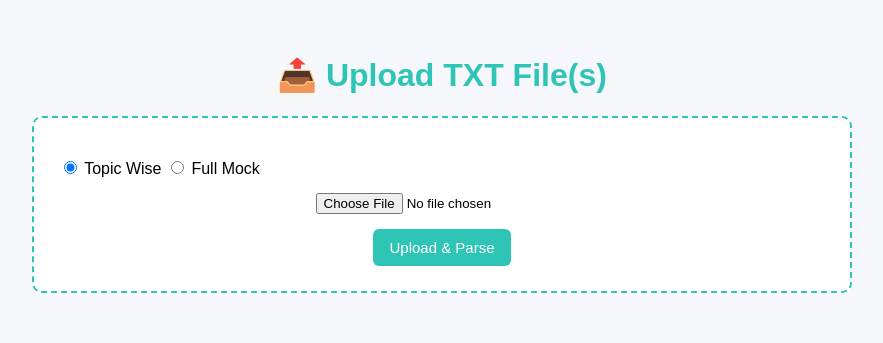
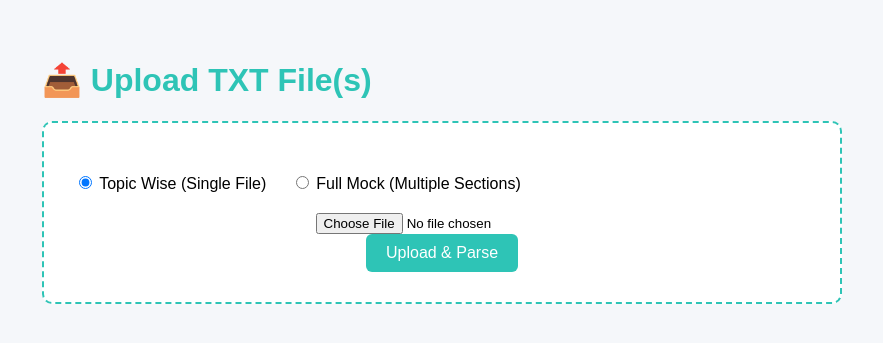
Before and after one commit to no-fluke/fictional-potatocreater, a Flask app: page / in a window 1280 px wide. Shown: the top 343 px of the page, without its empty margins (198-1081 px from the left). Run offline with Flask 3, Linux system fonts and the light colour scheme.

Commit message:
Update index.html

```diff
--- a/templates/index.html
+++ b/templates/index.html
@@ -4,225 +4,124 @@
     <meta charset="UTF-8">
     <meta name="viewport" content="width=device-width, initial-scale=1.0">
     <title>Quiz Builder - Upload</title>
-
     <style>
-body {
-    font-family: Arial, sans-serif;
-    max-width: 820px;
-    margin: 20px auto;
-    padding: 15px;
-    background: #f5f7fa;
-}
-
-h1 { color: #2ec4b6; text-align: center; }
-
-.container {
-    border: 2px dashed #2ec4b6;
-    padding: 25px;
-    text-align: center;
-    background: white;
-    border-radius: 10px;
-}
-
-.quiz-type { margin: 15px 0; text-align: left; }
-
-.file-group {
-    margin: 10px 0;
-    padding: 12px;
-    border: 1px solid #ddd;
-    border-radius: 6px;
-    background: #fafafa;
-    display: flex;
-    flex-wrap: wrap;
-    gap: 8px;
-}
-
-.file-group input[type="text"] {
-    flex: 1;
-    min-width: 160px;
-    padding: 6px;
-}
-
-.file-group input[type="file"] {
-    flex: 2;
-}
-
-button {
-    cursor: pointer;
-    border: none;
-    border-radius: 6px;
-    padding: 10px 16px;
-    font-size: 15px;
-}
-
-#uploadBtn {
-    background: #2ec4b6;
-    color: white;
-    margin-top: 15px;
-}
-
-#uploadBtn:disabled {
-    opacity: 0.6;
-    cursor: not-allowed;
-}
-
-.remove-btn {
-    background: #c82d3f;
-    color: white;
-    padding: 6px 10px;
-}
-
-#addSectionBtn {
-    margin: 10px 0;
-    background: #3498db;
-    color: white;
-}
-
-#progress {
-    display: none;
-    margin-top: 15px;
-    color: #2ec4b6;
-    font-weight: bold;
-}
+        body { font-family: Arial, sans-serif; max-width: 800px; margin: 20px auto; padding: 20px; background: #f5f7fa; }
+        .container { border: 2px dashed #2ec4b6; padding: 30px; text-align: center; background: white; border-radius: 10px; }
+        #fileInput { margin: 20px 0; }
+        #uploadBtn { padding: 10px 20px; background: #2ec4b6; color: white; border: none; border-radius: 6px; cursor: pointer; font-size: 16px; }
+        #progress { display: none; margin-top: 20px; color: #2ec4b6; }
+        h1 { color: #2ec4b6; }
+        .quiz-type { margin: 20px 0; text-align: left; }
+        .quiz-type label { margin-right: 20px; }
+        .file-group { margin: 10px 0; padding: 10px; border: 1px solid #ddd; border-radius: 5px; background: #f9f9f9; }
+        .file-group input[type="text"] { width: 200px; padding: 5px; margin-right: 10px; }
+        .remove-btn { background: #c82d3f; color: white; border: none; padding: 5px 10px; border-radius: 4px; cursor: pointer; }
+        #addSectionBtn { margin: 10px 0; background: #3498db; color: white; border: none; padding: 8px 12px; border-radius: 4px; cursor: pointer; }
     </style>
 </head>
-
 <body>
-
     <h1>📤 Upload TXT File(s)</h1>
-
     <div class="container">
-
         <div class="quiz-type">
-<label>
-<input type="radio" name="quiz_type" value="topic" checked onchange="toggleMode()"> Topic Wise
-</label>
-<label>
-<input type="radio" name="quiz_type" value="full" onchange="toggleMode()"> Full Mock
-</label>
+            <label><input type="radio" name="quiz_type" value="topic" checked onchange="toggleFullMock()"> Topic Wise (Single File)</label>
+            <label><input type="radio" name="quiz_type" value="full" onchange="toggleFullMock()"> Full Mock (Multiple Sections)</label>
         </div>
 
-<div id="topic-upload">
+        <div id="topic-upload" style="display: block;">
             <input type="file" id="topicFile" accept=".txt">
         </div>
 
-<div id="full-upload" style="display:none;">
+        <div id="full-upload" style="display: none;">
             <div id="fileGroups"></div>
             <button type="button" id="addSectionBtn">➕ Add Section</button>
         </div>
 
         <button id="uploadBtn">Upload & Parse</button>
         <div id="progress">Processing...</div>
-
     </div>
 
     <script>
-let sectionCounter = 0;
+        let sectionCount = 0;
 
-function toggleMode() {
+        function toggleFullMock() {
             const type = document.querySelector('input[name="quiz_type"]:checked').value;
             document.getElementById('topic-upload').style.display = type === 'topic' ? 'block' : 'none';
             document.getElementById('full-upload').style.display = type === 'full' ? 'block' : 'none';
-
-    if (type === 'full' && document.querySelectorAll('.file-group').length === 0) {
-        addGroup();
+            if (type === 'full' && sectionCount === 0) {
+                addFileGroup();
             }
         }
 
-function addGroup() {
+        function addFileGroup() {
             const container = document.getElementById('fileGroups');
             const group = document.createElement('div');
             group.className = 'file-group';
-    group.dataset.id = sectionCounter;
-
+            group.id = `group-${sectionCount}`;
             group.innerHTML = `
-        <input type="text" placeholder="Section Name" required>
-        <input type="file" accept=".txt" required>
-        <button type="button" class="remove-btn">Remove</button>
+                <input type="text" placeholder="Section Name (e.g., English)" id="section-${sectionCount}" required>
+                <input type="file" accept=".txt" id="file-${sectionCount}" required>
+                <button type="button" class="remove-btn" onclick="removeFileGroup(${sectionCount})">Remove</button>
             `;
-
-    group.querySelector('.remove-btn').onclick = () => group.remove();
             container.appendChild(group);
-    sectionCounter++;
+            sectionCount++;
         }
 
-document.getElementById('addSectionBtn').onclick = addGroup;
+        function removeFileGroup(id) {
+            const group = document.getElementById(`group-${id}`);
+            if (group) group.remove();
+        }
+
+        document.getElementById('addSectionBtn').addEventListener('click', addFileGroup);
 
         document.getElementById('uploadBtn').addEventListener('click', async () => {
-    const uploadBtn = document.getElementById('uploadBtn');
-    const progress = document.getElementById('progress');
             const quizType = document.querySelector('input[name="quiz_type"]:checked').value;
-
             const formData = new FormData();
             formData.append('quiz_type', quizType);
 
             if (quizType === 'topic') {
                 const file = document.getElementById('topicFile').files[0];
-        if (!file || !file.name.endsWith('.txt')) {
-            alert('Please select a valid .txt file');
-            return;
-        }
+                if (!file) { alert('Select a file'); return; }
                 formData.append('file', file);
             } else {
                 const groups = document.querySelectorAll('.file-group');
-        if (groups.length === 0) {
-            alert('Add at least one section');
-            return;
-        }
-
-        const names = new Set();
+                if (groups.length === 0) { alert('Add at least one section'); return; }
                 let valid = true;
-        let index = 0;
-
-        groups.forEach(group => {
-            const sectionName = group.children[0].value.trim();
-            const file = group.children[1].files[0];
-
-            if (!sectionName || !file || !file.name.endsWith('.txt')) {
+                groups.forEach((group, idx) => {
+                    const sectionInput = group.querySelector('input[type="text"]');
+                    const fileInput = group.querySelector('input[type="file"]');
+                    if (!sectionInput.value.trim()) {
+                        alert(`Section name missing for group ${idx+1}`);
                         valid = false;
                         return;
                     }
-
-            if (names.has(sectionName.toLowerCase())) {
-                alert('Duplicate section name: ' + sectionName);
+                    if (!fileInput.files[0]) {
+                        alert(`File missing for group ${idx+1}`);
                         valid = false;
                         return;
                     }
-
-            names.add(sectionName.toLowerCase());
-            formData.append(`section_${index}`, sectionName);
-            formData.append(`file_${index}`, file);
-            index++;
+                    formData.append(`section_${idx}`, sectionInput.value.trim());
+                    formData.append(`file_${idx}`, fileInput.files[0]);
                 });
-
-        if (!valid) {
-            alert('Check section names and files.');
-            return;
-        }
+                if (!valid) return;
             }
 
-    uploadBtn.disabled = true;
-    progress.style.display = 'block';
-
+            document.getElementById('progress').style.display = 'block';
             try {
                 const res = await fetch('/upload', { method: 'POST', body: formData });
                 const data = await res.json();
-
                 if (data.error) {
-            alert(data.error);
-            progress.style.display = 'none';
-            uploadBtn.disabled = false;
+                    alert('Error: ' + data.error);
+                    document.getElementById('progress').style.display = 'none';
                 } else {
                     window.location.href = `/preview/${data.quiz_id}`;
                 }
-
-    } catch {
+            } catch (e) {
                 alert('Upload failed');
-        progress.style.display = 'none';
-        uploadBtn.disabled = false;
+                document.getElementById('progress').style.display = 'none';
             }
         });
+
+        // Initialize with one file group if full mock is selected by default? No, topic is default.
     </script>
-
 </body>
 </html>
```
Lines whose indentation alone changed are shown as unchanged.
